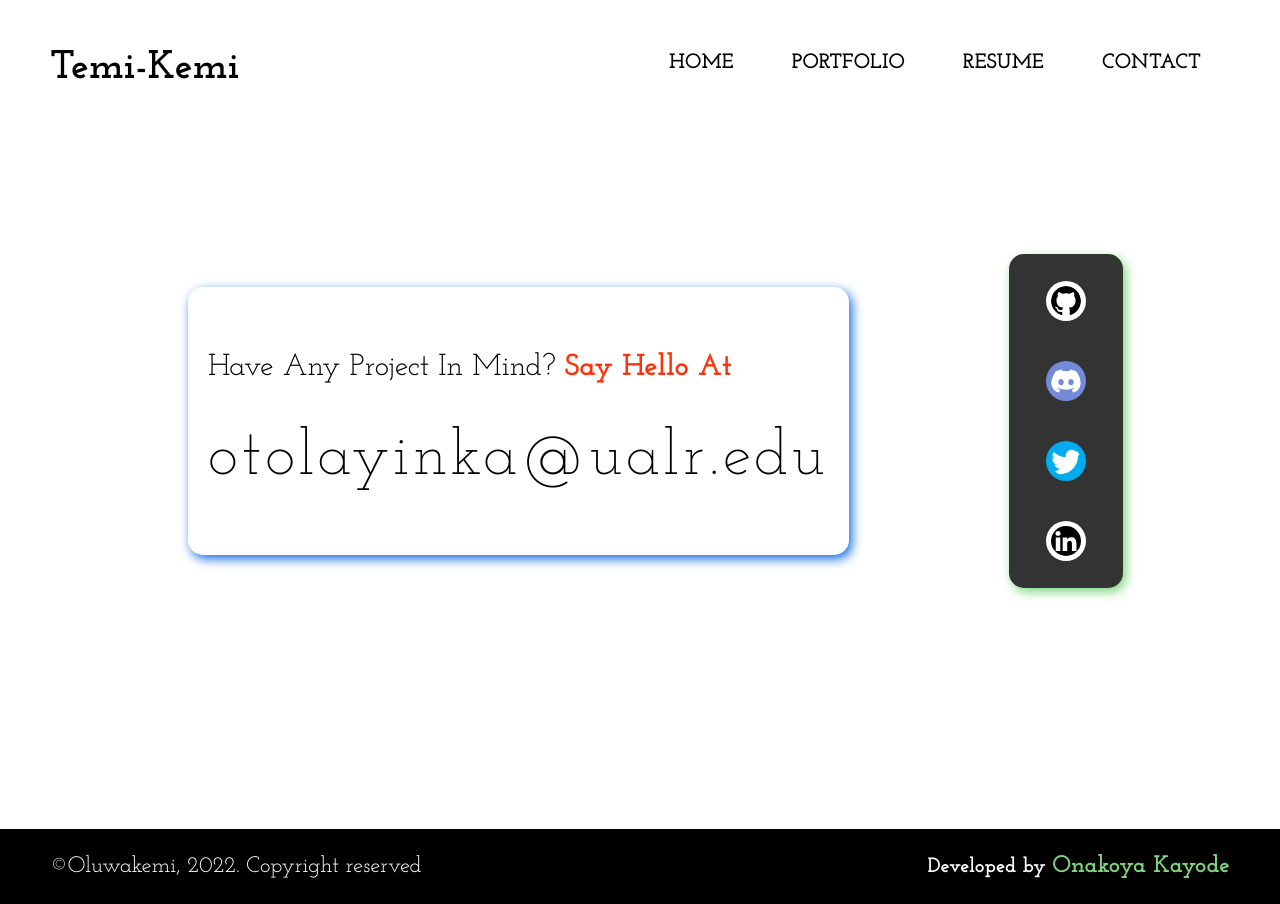
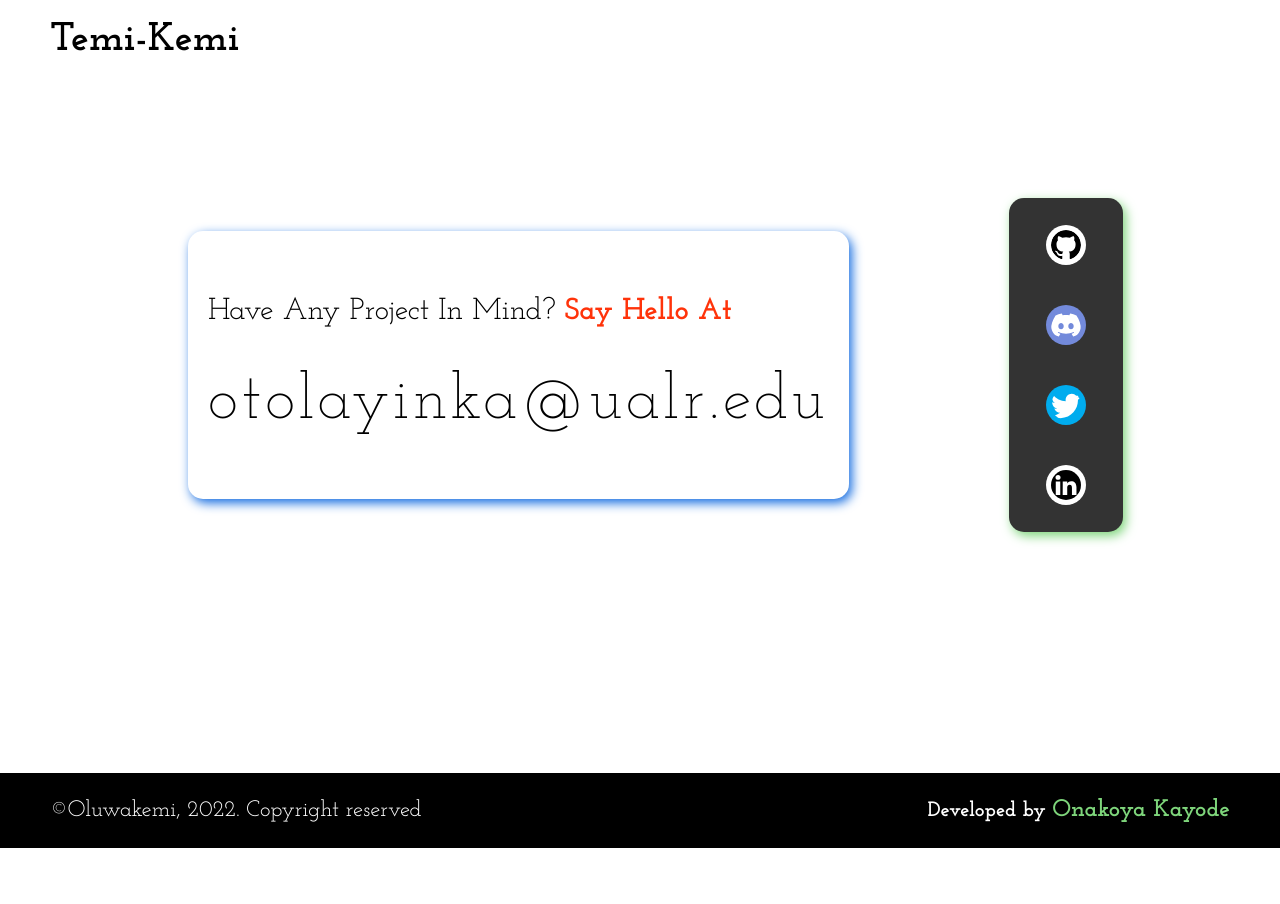
Before and after one commit to onakoyakayode/Kemi-portfolio, a React (Create React App) app: page /contact in a window 1280 px wide. After the commit the page ends 848 px from the top, so only its background shows below. Built offline with nearby package versions, Linux system fonts and the light colour scheme.

Commit message:
update toggle function

```diff
--- a/src/component/Contact/Contact.jsx
+++ b/src/component/Contact/Contact.jsx
@@ -39,29 +39,26 @@ const Contact = (props) => {
     }
 
 
-    const [toggleDisplay, setToggleDisplay] = React.useState(true)
+    const [toggleDisplay, setToggleDisplay] = React.useState(false)
 
     const styles = {
         left: toggleDisplay ? "0" : "-100%"
     }
 
-    const handleToggle = () => {
-        setToggleDisplay(toggleDisplay => !toggleDisplay)
-    }
-
-
     return (
         <div className='new-header'>
             <div className='header-container'>
                 <div className="contact-header-page">
-                    <img onClick={handleToggle} src={Toggle} className="toggle-button" alt="toggle-button"/>
+                    <img onClick={() => setToggleDisplay(!toggleDisplay)} src={Toggle} className="toggle-button" alt="toggle-button"/>
                     <h1 className="header-title">{props.Title}</h1>
-                    <ul style={styles} className='header-list'>
+                    {
+                        toggleDisplay && <ul style={styles} className='header-list'>
                         <h4><Link to='/'>{props.Home}</Link></h4>
                         <h4><Link to='/portfolio'>{props.Portfolio}</Link></h4>
                         <h4><Link to='/resume'>{props.Resume}</Link></h4>
-                        <h4><Link to='/contact'>{props.Contact}</Link></h4>
+                        <h4><Link to='/contact' onClick={() => setToggleDisplay(false)}>{props.Contact}</Link></h4>
                     </ul>
+                    }
                 </div>
                 <div className='contact-container'>
                     <div className='contact-email animate__animated animate__backInLeft animate__delay-1s'>
--- a/src/component/Header/Header.css
+++ b/src/component/Header/Header.css
@@ -237,7 +237,7 @@
 @media only screen and (max-width: 600px) {
     .header-list > h4 {
        padding-inline: 0;
-        margin-block: 6rem;
+        margin-block: 5rem;
         margin-inline: auto;
         text-align: center;
     }
--- a/src/component/Header/Header.jsx
+++ b/src/component/Header/Header.jsx
@@ -14,29 +14,28 @@ const Header = (props) => {
         return window.open('http://github.com/onakoyakayode')
     }
 
-    const [toggleDisplay, setToggleDisplay] = React.useState(true)
+    const [toggleDisplay, setToggleDisplay] = React.useState(false)
 
 
     const styles = {
         left: toggleDisplay ? "0" : "-100%",
     }
 
-    const handleToggle = () => {
-        setToggleDisplay(toggleDisplay => !toggleDisplay)
-    }
 
     return (
         <div className="new-header">
             <header className="header-container">
-                <img onClick={handleToggle} src={Toggle} className="toggle-button" alt="toggle-button"/>
+                <img onClick={() => setToggleDisplay(!toggleDisplay)} src={Toggle} className="toggle-button" alt="toggle-button"/>
                 <div className="header-page-container">
                     <h1 className={"header-title"}>{props.Title}</h1>
-                    <ul style={styles} className='header-list'>
-                        <h4><Link to='/'>{props.Home}</Link></h4>
+                    {
+                        toggleDisplay && <ul style={styles} className='header-list'>
+                        <h4><Link to='/' onClick={() => setToggleDisplay(false)}>{props.Home}</Link></h4>
                         <h4><Link to='/portfolio'>{props.Portfolio}</Link></h4>
                         <h4><Link to='/resume'>{props.Resume}</Link></h4>
                         <h4><Link to='/contact'>{props.Contact}</Link></h4>
                     </ul>
+                    }
                 </div>
                 <div className='header-description'>
                     <div className='header-description-intro'>
--- a/src/component/Portfolio/Portfolio.jsx
+++ b/src/component/Portfolio/Portfolio.jsx
@@ -16,29 +16,28 @@ const Portfolio = (props) => {
         return window.open('http://github.com/onakoyakayode')
     }
 
-    const [toggleDisplay, setToggleDisplay] = React.useState(true)
+    const [toggleDisplay, setToggleDisplay] = React.useState(false)
 
     const styles = {
         left: toggleDisplay ? "0" : "-100%"
     }
 
-    const handleToggle = () => {
-        setToggleDisplay(toggleDisplay => !toggleDisplay)
-    }
 
 
     return (
         <div className="new-header">
             <div className="header-container">
-                <img onClick={handleToggle} src={Toggle} className="toggle-button" alt="toggle-button"/>
+                <img onClick={() => setToggleDisplay(!toggleDisplay)} src={Toggle} className="toggle-button" alt="toggle-button"/>
                 <div className="portfolio-header-page">
                     <h1 className="header-title">{props.Title}</h1>
-                    <ul style={styles} className='header-list'>
+                    {
+                        toggleDisplay && <ul style={styles} className='header-list'>
                         <h4><Link to='/'>{props.Home}</Link></h4>
-                        <h4><Link to='/portfolio'>{props.Portfolio}</Link></h4>
+                        <h4><Link to='/portfolio' onClick={() => setToggleDisplay(false)}>{props.Portfolio}</Link></h4>
                         <h4><Link to='/resume'>{props.Resume}</Link></h4>
                         <h4><Link to='/contact'>{props.Contact}</Link></h4>
                     </ul>
+                    }
                 </div>
                 <div className="projects-container">
                     <div className="projects-list animate__animated animate__slideInUp">
--- a/src/component/Resume/Resume.jsx
+++ b/src/component/Resume/Resume.jsx
@@ -14,14 +14,10 @@ const Resume = (props) => {
         return window.open('http://github.com/onakoyakayode')
     }
 
-    const [toggleDisplay, setToggleDisplay] = React.useState(true)
+    const [toggleDisplay, setToggleDisplay] = React.useState(false)
 
     const styles = {
         left: toggleDisplay ? "0" : "-100%"
-    }
-
-    const handleToggle = () => {
-        setToggleDisplay(toggleDisplay => !toggleDisplay)
     }
 
 
@@ -29,14 +25,16 @@ const Resume = (props) => {
         <div className='new-header'>
             <div className='header-container resume-container' id='resume-id'>
                 <div className="resume-header-page">
-                    <img onClick={handleToggle} src={Toggle} className="toggle-button" alt="toggle-button"/>
+                    <img onClick={() => setToggleDisplay(!toggleDisplay)} src={Toggle} className="toggle-button" alt="toggle-button"/>
                     <h1 className="header-title">{props.Title}</h1>
-                    <ul style={styles} className='header-list header-resume-list' id='header-resume-list'>
+                   `{
+                        toggleDisplay &&  <ul style={styles} className='header-list header-resume-list' id='header-resume-list'>
                         <h4><Link to='/'>{props.Home}</Link></h4>
                         <h4><Link to='/portfolio'>{props.Portfolio}</Link></h4>
-                        <h4><Link to='/resume'>{props.Resume}</Link></h4>
+                        <h4><Link to='/resume' onClick={() => setToggleDisplay(false)}>{props.Resume}</Link></h4>
                         <h4><Link to='/contact'>{props.Contact}</Link></h4>
                     </ul>
+                   }
                 </div>
                 <div className="resume-description">
                     <div className='resume-description-container animate__animated animate__backInLeft animate__delay-1s'>
```
